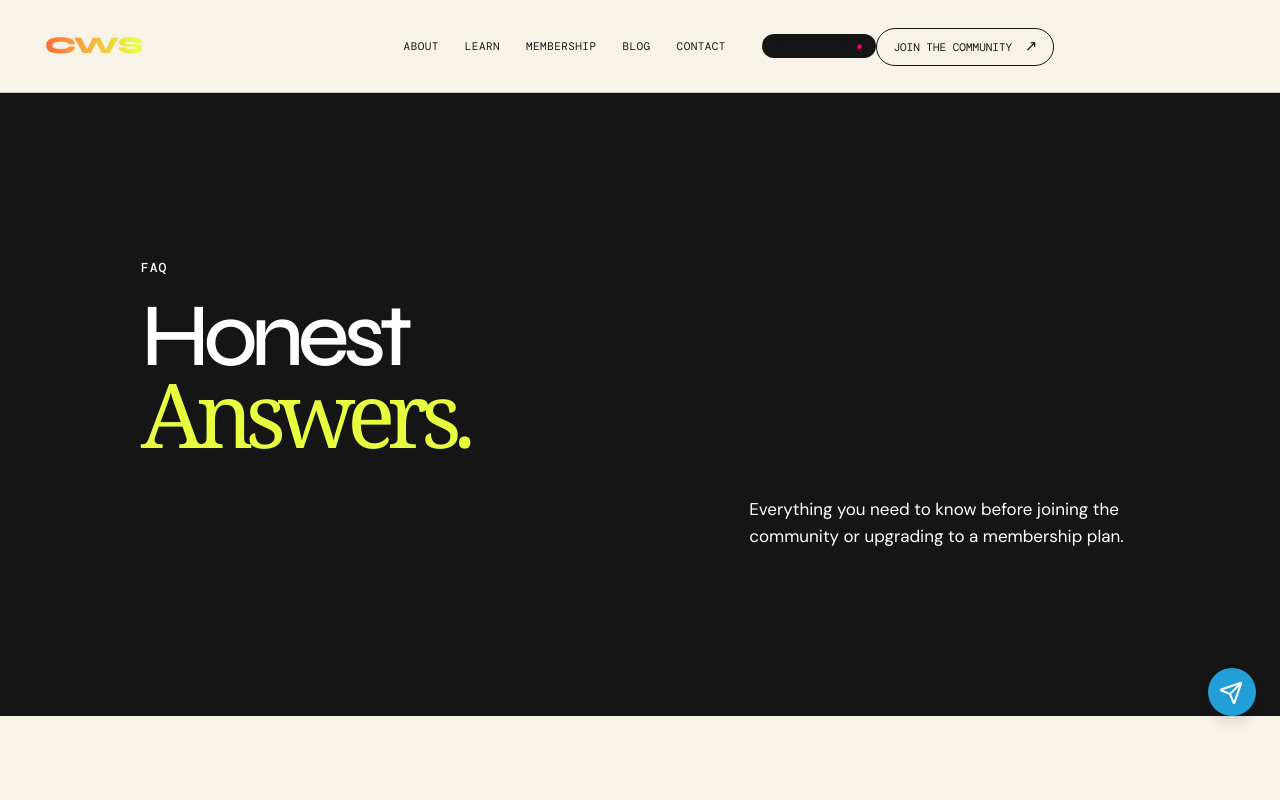
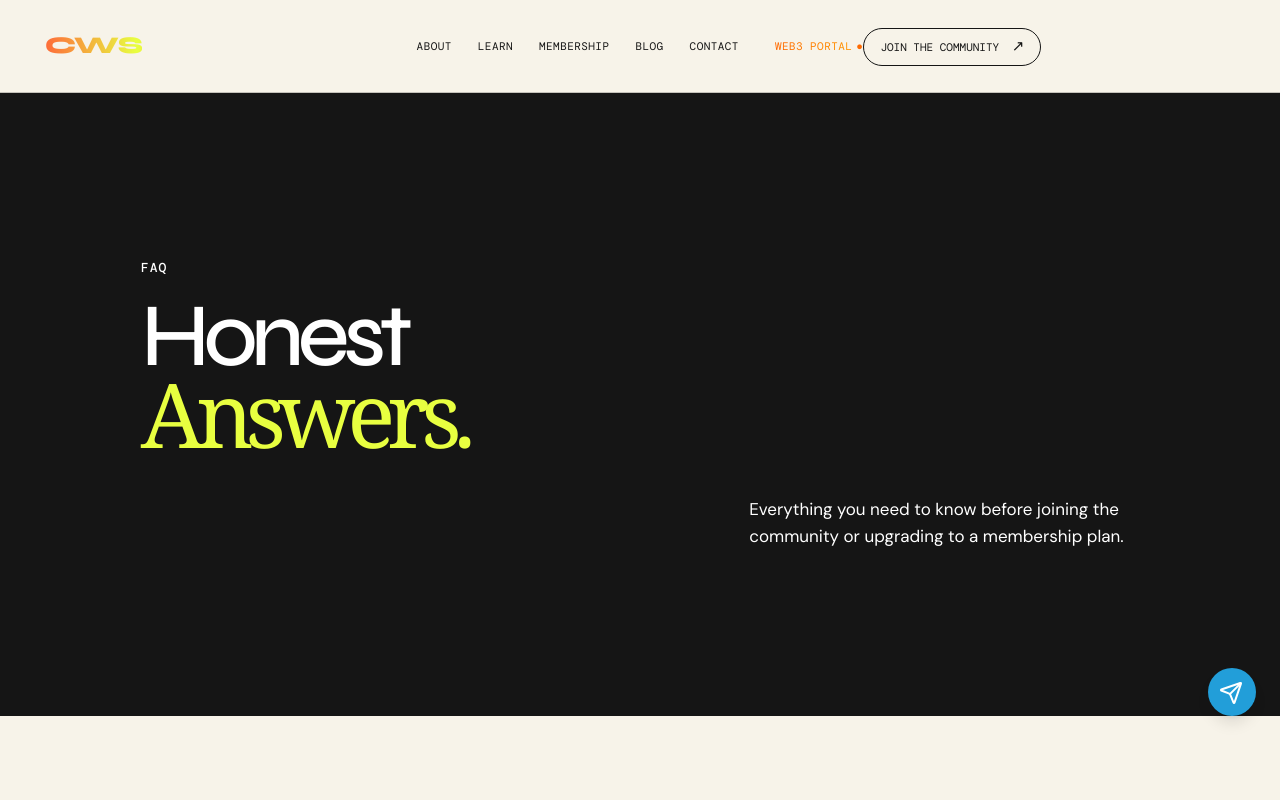
Before and after one commit to olabisi-9ja/Crypto-with-shola, a React (Vite) app in the folder frontend/: page /faq in a window 1280 px wide. Shown: the top 800 px of the page. Built offline with nearby package versions, Linux system fonts and the light colour scheme.

Commit message:
Replace Web3 Portal nav link background blob with sleek animated text gradient

```diff
--- a/frontend/src/components/LandingNavbar.tsx
+++ b/frontend/src/components/LandingNavbar.tsx
@@ -34,10 +34,11 @@
           {navLinks.map(link => (
             <Link key={link.to} to={link.to}>{link.label}</Link>
           ))}
-          <Link to="/web3" className="relative group overflow-hidden bg-[#151515] text-[#e8ff40] px-3 py-1 rounded-full text-xs font-bold font-mono border border-[#e8ff40]/30 hover:border-[#e8ff40] transition-colors" style={{ marginLeft: '10px' }}>
-            <span className="relative z-10 flex items-center gap-1">WEB3 PORTAL <span className="text-[#ff0055]">●</span></span>
-            <div className="absolute inset-0 bg-[#e8ff40] translate-y-[100%] group-hover:translate-y-0 transition-transform duration-300 ease-out z-0"></div>
-            <span className="absolute inset-0 z-10 flex items-center justify-center gap-1 text-black opacity-0 group-hover:opacity-100 transition-opacity duration-300">WEB3 PORTAL <span className="text-[#ff0055]">●</span></span>
+          <Link to="/web3" className="relative group text-xs font-bold font-mono" style={{ marginLeft: '10px' }}>
+            <span className="flex items-center gap-1 text-transparent bg-clip-text bg-gradient-to-r from-orange-500 to-amber-500 group-hover:from-orange-400 group-hover:to-amber-400 transition-all">
+              WEB3 PORTAL <span className="text-orange-500 animate-pulse">●</span>
+            </span>
+            <span className="absolute -bottom-1 left-0 w-0 h-[2px] bg-gradient-to-r from-orange-500 to-amber-500 group-hover:w-full transition-all duration-300 ease-out"></span>
           </Link>
         </nav>
 
@@ -80,10 +81,12 @@
               <Link
                 to="/web3"
                 onClick={() => setIsOpen(false)}
-                className="mt-4 bg-[#151515] text-[#e8ff40] p-4 rounded-xl flex items-center justify-between"
+                className="mt-4 border border-orange-500/30 p-4 rounded-xl flex items-center justify-between group hover:border-orange-500 transition-colors"
               >
-                <span className="font-mono text-sm uppercase tracking-widest font-bold flex items-center gap-2">WEB3 PORTAL <span className="text-[#ff0055]">●</span></span>
-                <span className="text-xl">→</span>
+                <span className="font-mono text-sm uppercase tracking-widest font-bold flex items-center gap-2 text-transparent bg-clip-text bg-gradient-to-r from-orange-500 to-amber-500">
+                  WEB3 PORTAL <span className="text-orange-500 animate-pulse">●</span>
+                </span>
+                <span className="text-xl text-orange-500 group-hover:translate-x-2 transition-transform">→</span>
               </Link>
 
               <Link
```
